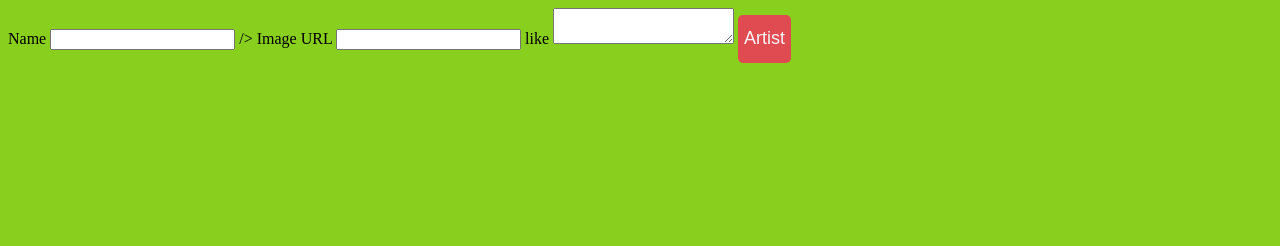
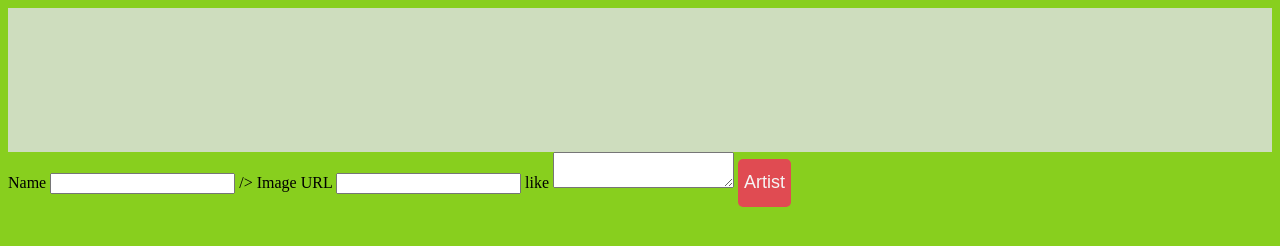
Before and after one commit to lucretia41/MET-APP, a plain HTML site: page index.html in a window 1280 px wide. Drawn offline with Linux system fonts and the light colour scheme; no server answers.

Commit message:
new header

```diff
--- a/style.css
+++ b/style.css
@@ -2,7 +2,7 @@ body {
 background-color: rgb(136, 207, 30);
 }
 
-/* #artists-header {
+#artists-header {
     display: flex;
     justify-content: center;
     background: #e0e1e6;
@@ -10,7 +10,7 @@ background-color: rgb(136, 207, 30);
     height: 7rem;
     padding: 1rem;
   }
-   */
+
   #artists-header img {
     height: 6rem;
     width: auto;
```
